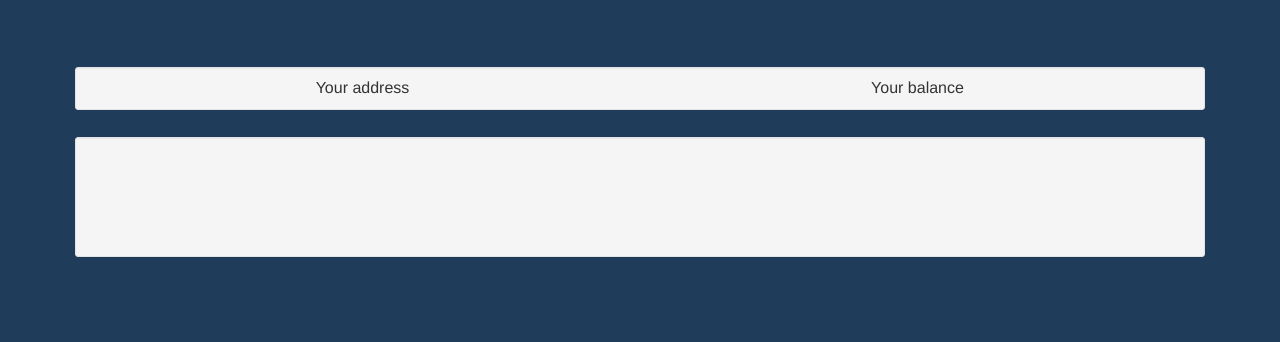
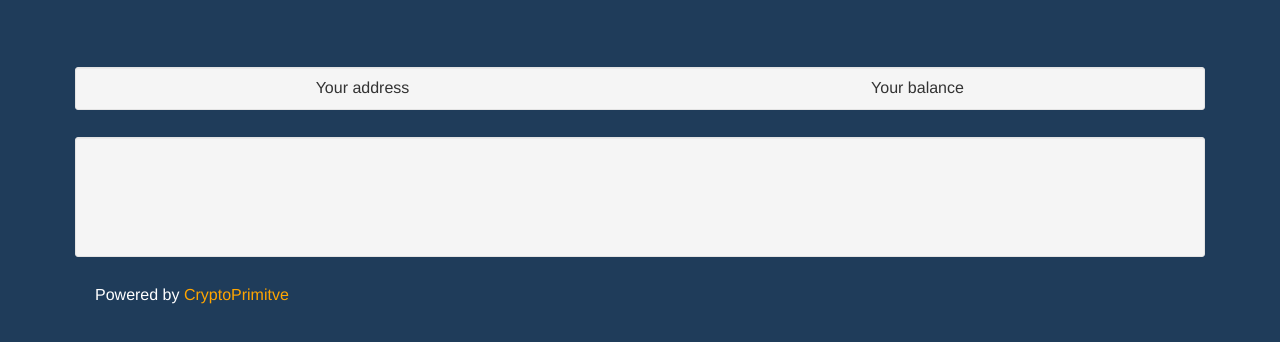
Before and after one commit to SamueleA/simple-Ethereum-Dapp-template, a plain HTML site: page index.html in a window 1280 px wide. Shown: the part 138-480 px from the top of the page. Drawn offline with nearby package versions, Linux system fonts and the light colour scheme.

Commit message:
added footer

```diff
--- a/index.html
+++ b/index.html
@@ -60,6 +60,11 @@
               </div>
             </div>
         </div>
+        <div class="mainBlock">
+          <div class="row">
+            <footer class='text-left' style = 'color:white; margin-bottom: 20px; margin-left: 20px'>Powered by <a style='color:orange;' href="https://github.com/cryptoprimitive/" target="_blank">CryptoPrimitve</a></footer>
+          </div>
+        </div>
   </div>
   </body>
 </html>
```
Also changed, not shown: 1 other file.
